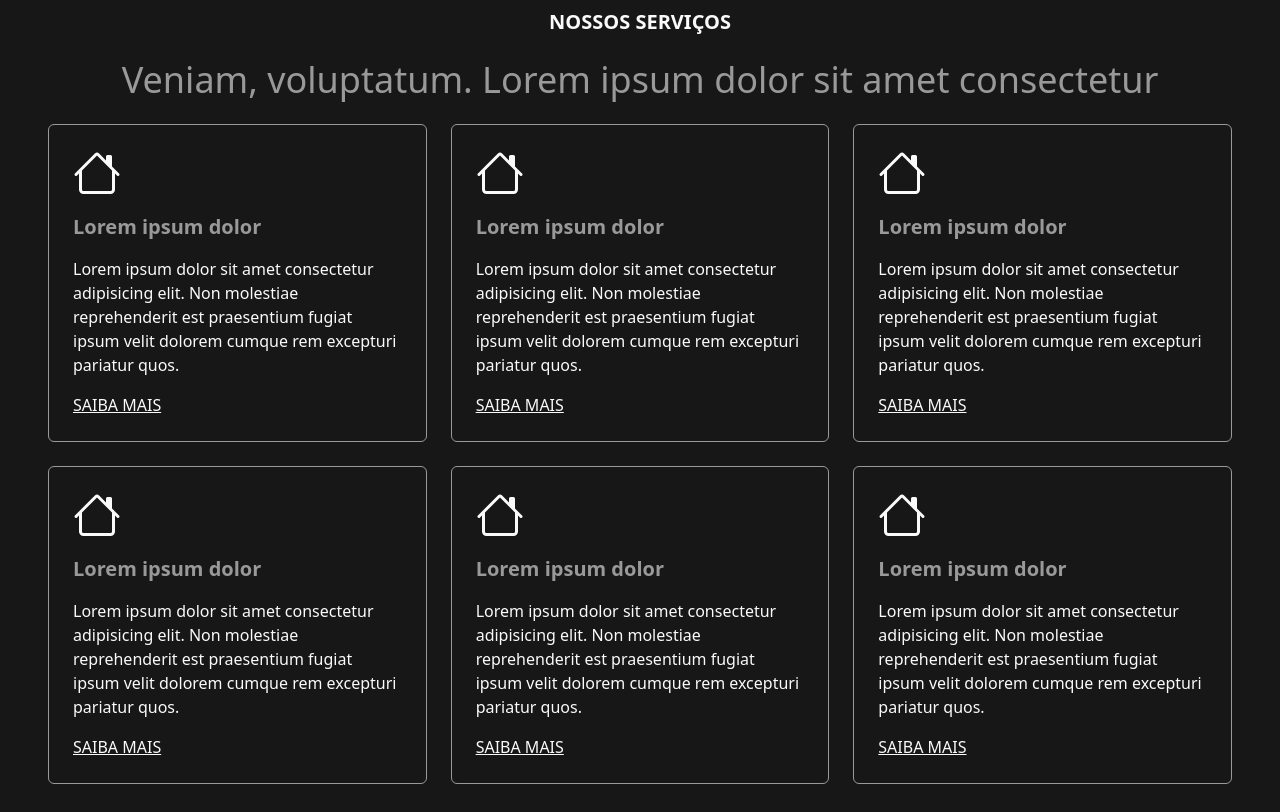
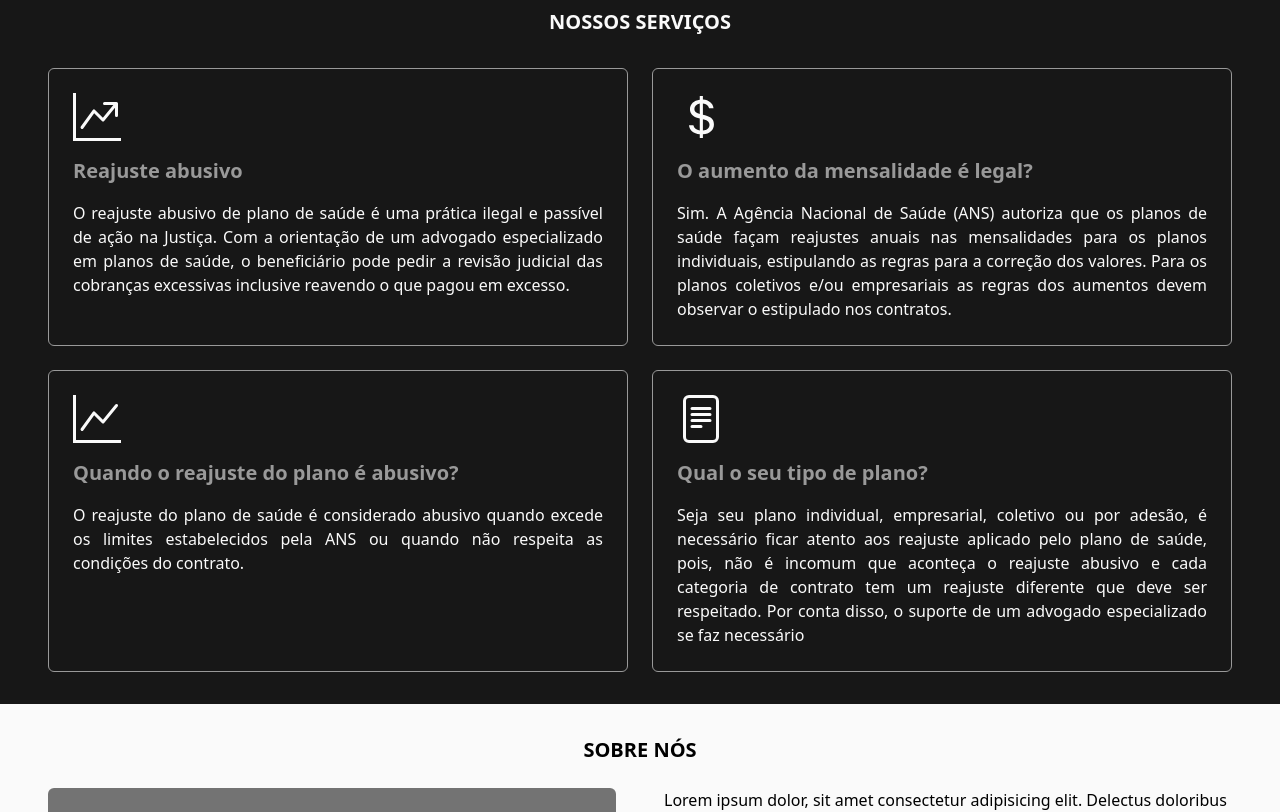
Before and after one commit to NanofyTecnologia/wagner-cavalcante, a Next.js app in the folder web/: page /direito-de-saude in a window 1280 px wide. Shown: the part 560-1372 px from the top of the page. Built offline with nearby package versions, Linux system fonts and the light colour scheme; a web font is replaced by a local one.

Commit message:
feat: updated section about services

```diff
--- a/web/src/app/(landing-page)/direito-de-saude/page.tsx
+++ b/web/src/app/(landing-page)/direito-de-saude/page.tsx
@@ -1,55 +1,21 @@
 import Link from 'next/link'
 import Image from 'next/image'
 import { Link as ScrollLink } from '@mui/material'
+import {
+  BsHouse,
+  BsGraphUpArrow,
+  BsCurrencyDollar,
+  BsFileText,
+  BsGraphUp,
+} from 'react-icons/bs'
 
 import MonteCavalcanteLogo from '@/assets/images/logo_text_white.png'
-import { BsHouse } from 'react-icons/bs'
 
 export default function LandingPage() {
   return (
     <>
       <div className="relative bg-[url(../assets/images/assinando-papeis.jpg)] bg-cover">
         <div className="bg-black bg-opacity-60 py-6">
-          {/* <header className="mx-auto my-6 max-w-7xl rounded-md border-2 border-secondary px-4 py-2">
-            <div className="flex w-full items-center justify-between">
-              <Image src={MonteCavalcanteLogo} alt="" className="w-60" />
-
-              <nav className="flex items-center gap-6">
-                <ScrollLink
-                  href="#begin"
-                  className="text-neutral-300 no-underline hover:text-black"
-                >
-                  Início
-                </ScrollLink>
-
-                <ScrollLink
-                  href="#services"
-                  className="text-neutral-300 no-underline hover:text-black"
-                >
-                  Serviços
-                </ScrollLink>
-
-                <ScrollLink
-                  href="#about"
-                  className="text-neutral-300 no-underline hover:text-black"
-                >
-                  Sobre nós
-                </ScrollLink>
-
-                <ScrollLink
-                  href="#contact"
-                  className="text-neutral-300 no-underline hover:text-black"
-                >
-                  Contato
-                </ScrollLink>
-              </nav>
-
-              <button className="rounded-md bg-primary p-2 uppercase text-white hover:bg-primary/80">
-                Contato
-              </button>
-            </div>
-          </header> */}
-
           <main className="mx-auto max-w-7xl py-32">
             <div className="grid grid-cols-2 items-center px-12">
               <div className="text-secondary">
@@ -76,21 +42,6 @@ export default function LandingPage() {
                   </Link>
                 </div>
               </div>
-              {/*  <div className="flex max-w-sm items-center justify-start px-8">
-                <div className="rounded-md bg-primary p-4">
-                  <div className="flex items-center gap-4">
-                    <div className="rounded-full bg-black p-8"></div>
-                    <div className="-translate-x-12 rounded-full border-2 border-primary bg-black p-8"></div>
-                    <div className="-translate-x-24 rounded-full border-2 border-primary bg-black p-8"></div>
-                  </div>
-
-                  <p>
-                    Lorem ipsum dolor sit amet consectetur adipisicing elit.
-                    Veritatis enim architecto exercitationem sit fugiat?
-                    Voluptatibus.
-                  </p>
-                </div>
-              </div> */}
             </div>
           </main>
         </div>
@@ -98,139 +49,72 @@ export default function LandingPage() {
 
       <section className="bg-neutral-900">
         <div className="mx-auto max-w-7xl px-12 py-8">
-          <h2 className="text-center text-xl font-semibold uppercase text-secondary">
+          <h2 className="mb-8 text-center text-xl font-semibold uppercase text-secondary">
             Nossos serviços
           </h2>
 
-          <h3 className="my-6 text-center text-4xl text-primary">
-            Veniam, voluptatum. Lorem ipsum dolor sit amet consectetur
-          </h3>
-
-          <div className="grid grid-cols-3 gap-6">
+          <div className="grid grid-cols-2 gap-6">
             <div className="rounded-md border border-primary p-6">
-              <BsHouse className="text-5xl text-secondary" />
+              <BsGraphUpArrow className="text-5xl text-secondary" />
 
               <h3 className="my-4 text-xl font-semibold text-primary">
-                Lorem ipsum dolor
+                Reajuste abusivo
               </h3>
 
-              <p className="text-secondary">
-                Lorem ipsum dolor sit amet consectetur adipisicing elit. Non
-                molestiae reprehenderit est praesentium fugiat ipsum velit
-                dolorem cumque rem excepturi pariatur quos.
+              <p className="text-justify text-secondary">
+                O reajuste abusivo de plano de saúde é uma prática ilegal e
+                passível de ação na Justiça. Com a orientação de um advogado
+                especializado em planos de saúde, o beneficiário pode pedir a
+                revisão judicial das cobranças excessivas inclusive reavendo o
+                que pagou em excesso.
               </p>
-
-              <a
-                href="#"
-                className="mt-4 block uppercase text-secondary underline"
-              >
-                Saiba mais
-              </a>
             </div>
 
             <div className="rounded-md border border-primary p-6">
-              <BsHouse className="text-5xl text-secondary" />
+              <BsCurrencyDollar className="text-5xl text-secondary" />
 
               <h3 className="my-4 text-xl font-semibold text-primary">
-                Lorem ipsum dolor
+                O aumento da mensalidade é legal?
               </h3>
 
-              <p className="text-secondary">
-                Lorem ipsum dolor sit amet consectetur adipisicing elit. Non
-                molestiae reprehenderit est praesentium fugiat ipsum velit
-                dolorem cumque rem excepturi pariatur quos.
+              <p className="text-justify text-secondary">
+                Sim. A Agência Nacional de Saúde (ANS) autoriza que os planos de
+                saúde façam reajustes anuais nas mensalidades para os planos
+                individuais, estipulando as regras para a correção dos valores.
+                Para os planos coletivos e/ou empresariais as regras dos
+                aumentos devem observar o estipulado nos contratos.
               </p>
-
-              <a
-                href="#"
-                className="mt-4 block uppercase text-secondary underline"
-              >
-                Saiba mais
-              </a>
             </div>
 
             <div className="rounded-md border border-primary p-6">
-              <BsHouse className="text-5xl text-secondary" />
+              <BsGraphUp className="text-5xl text-secondary" />
 
               <h3 className="my-4 text-xl font-semibold text-primary">
-                Lorem ipsum dolor
+                Quando o reajuste do plano é abusivo?
               </h3>
 
-              <p className="text-secondary">
-                Lorem ipsum dolor sit amet consectetur adipisicing elit. Non
-                molestiae reprehenderit est praesentium fugiat ipsum velit
-                dolorem cumque rem excepturi pariatur quos.
+              <p className="text-justify text-secondary">
+                O reajuste do plano de saúde é considerado abusivo quando excede
+                os limites estabelecidos pela ANS ou quando não respeita as
+                condições do contrato.
               </p>
-
-              <a
-                href="#"
-                className="mt-4 block uppercase text-secondary underline"
-              >
-                Saiba mais
-              </a>
             </div>
 
             <div className="rounded-md border border-primary p-6">
-              <BsHouse className="text-5xl text-secondary" />
+              <BsFileText className="text-5xl text-secondary" />
 
               <h3 className="my-4 text-xl font-semibold text-primary">
-                Lorem ipsum dolor
+                Qual o seu tipo de plano?
               </h3>
 
-              <p className="text-secondary">
-                Lorem ipsum dolor sit amet consectetur adipisicing elit. Non
-                molestiae reprehenderit est praesentium fugiat ipsum velit
-                dolorem cumque rem excepturi pariatur quos.
+              <p className="text-justify text-secondary">
+                Seja seu plano individual, empresarial, coletivo ou por adesão,
+                é necessário ficar atento aos reajuste aplicado pelo plano de
+                saúde, pois, não é incomum que aconteça o reajuste abusivo e
+                cada categoria de contrato tem um reajuste diferente que deve
+                ser respeitado. Por conta disso, o suporte de um advogado
+                especializado se faz necessário
               </p>
-
-              <a
-                href="#"
-                className="mt-4 block uppercase text-secondary underline"
-              >
-                Saiba mais
-              </a>
-            </div>
-
-            <div className="rounded-md border border-primary p-6">
-              <BsHouse className="text-5xl text-secondary" />
-
-              <h3 className="my-4 text-xl font-semibold text-primary">
-                Lorem ipsum dolor
-              </h3>
-
-              <p className="text-secondary">
-                Lorem ipsum dolor sit amet consectetur adipisicing elit. Non
-                molestiae reprehenderit est praesentium fugiat ipsum velit
-                dolorem cumque rem excepturi pariatur quos.
-              </p>
-
-              <a
-                href="#"
-                className="mt-4 block uppercase text-secondary underline"
-              >
-                Saiba mais
-              </a>
-            </div>
-
-            <div className="rounded-md border border-primary p-6">
-              <BsHouse className="text-5xl text-secondary" />
-
-              <h3 className="my-4 text-xl font-semibold text-primary">
-                Lorem ipsum dolor
-              </h3>
-
-              <p className="text-secondary">
-                Lorem ipsum dolor sit amet consectetur adipisicing elit. Non
-                molestiae reprehenderit est praesentium fugiat ipsum velit
-                dolorem cumque rem excepturi pariatur quos.
-              </p>
-
-              <a
-                href="#"
-                className="mt-4 block uppercase text-secondary underline"
-              >
-                Saiba mais
-              </a>
             </div>
           </div>
         </div>
@@ -276,84 +160,6 @@ export default function LandingPage() {
           </div>
         </div>
       </section>
-
-      {/* <section className="bg-neutral-300">
-        <div className="mx-auto max-w-7xl px-12 py-8">
-          <div className="grid grid-cols-2">
-            <div className="flex flex-col items-start justify-center">
-              <h2 className="mb-4 font-semibold uppercase text-black">
-                Contato
-              </h2>
-
-              <p>
-                Lorem, ipsum dolor sit amet consectetur adipisicing elit.
-                Ratione impedit eos laudantium vel vitae! Voluptate.
-              </p>
-
-              <div className="grid grid-cols-2 gap-6">
-                <div className="mt-6">
-                  <h3 className="text-xl font-bold">Suporte</h3>
-
-                  <p>
-                    Lorem ipsum dolor sit amet consectetur adipisicing elit.
-                    Quisquam, voluptatem.
-                  </p>
-                </div>
-
-                <div className="mt-6">
-                  <h3 className="text-xl font-bold">Suporte</h3>
-
-                  <p>
-                    Lorem ipsum dolor sit amet consectetur adipisicing elit.
-                    Quisquam, voluptatem.
-                  </p>
-                </div>
-              </div>
-            </div>
-
-            <div className="flex items-center justify-center">
-              <div className="w-full max-w-md rounded-md bg-neutral-400 p-4">
-                <form className="mx-auto w-full max-w-md space-y-4">
-                  <input
-                    type="text"
-                    placeholder="Nome"
-                    className="w-full rounded-md p-3 outline-primary"
-                  />
-                  <input
-                    type="text"
-                    placeholder="E-mail"
-                    className="w-full rounded-md p-3 outline-primary"
-                  />
-                  <input
-                    type="text"
-                    placeholder="Telefone"
-                    className="w-full rounded-md p-3 outline-primary"
-                  />
-                  <input
-                    type="text"
-                    placeholder="Assunto"
-                    className="w-full rounded-md p-3 outline-primary"
-                  />
-                  <textarea
-                    rows={4}
-                    placeholder="Mensagem"
-                    className="w-full resize-none rounded-md p-3 outline-primary"
-                  />
-
-                  <div className="text-end">
-                    <button
-                      type="submit"
-                      className="rounded-md bg-neutral-600 px-12 py-3 font-bold uppercase text-white transition-colors hover:bg-neutral-600/80"
-                    >
-                      Enviar
-                    </button>
-                  </div>
-                </form>
-              </div>
-            </div>
-          </div>
-        </div>
-      </section> */}
     </>
   )
 }
```
